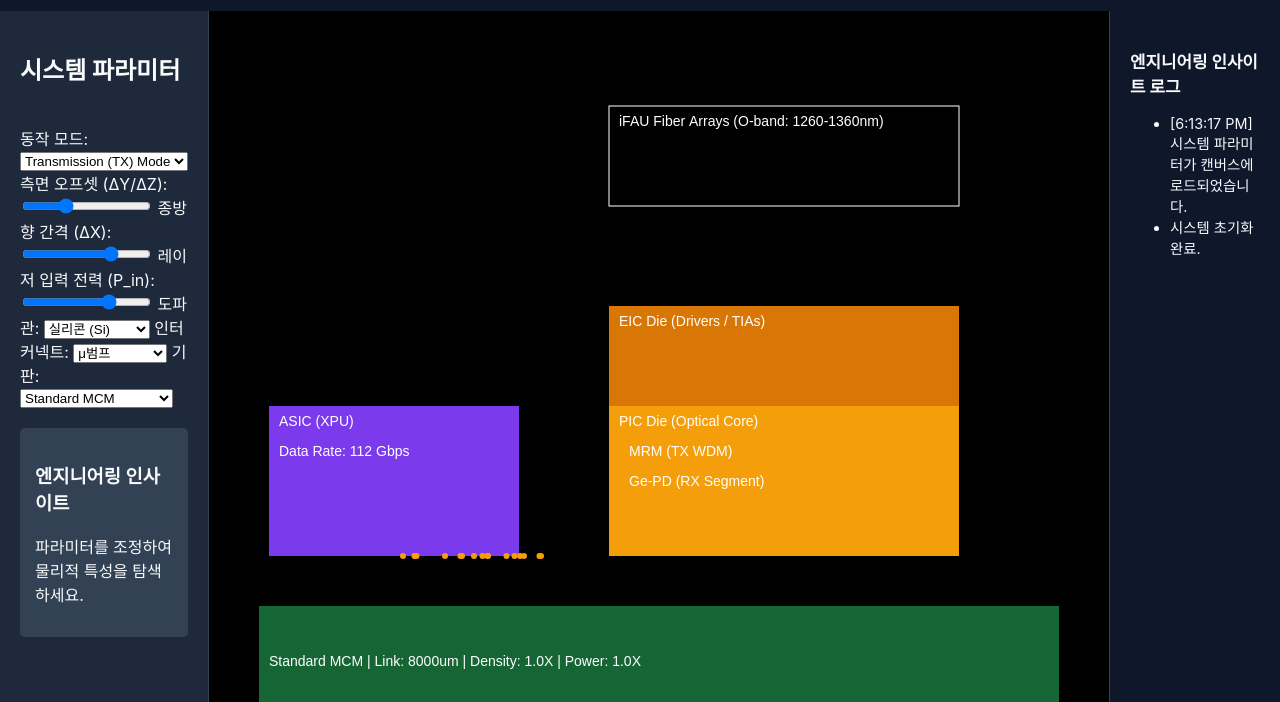
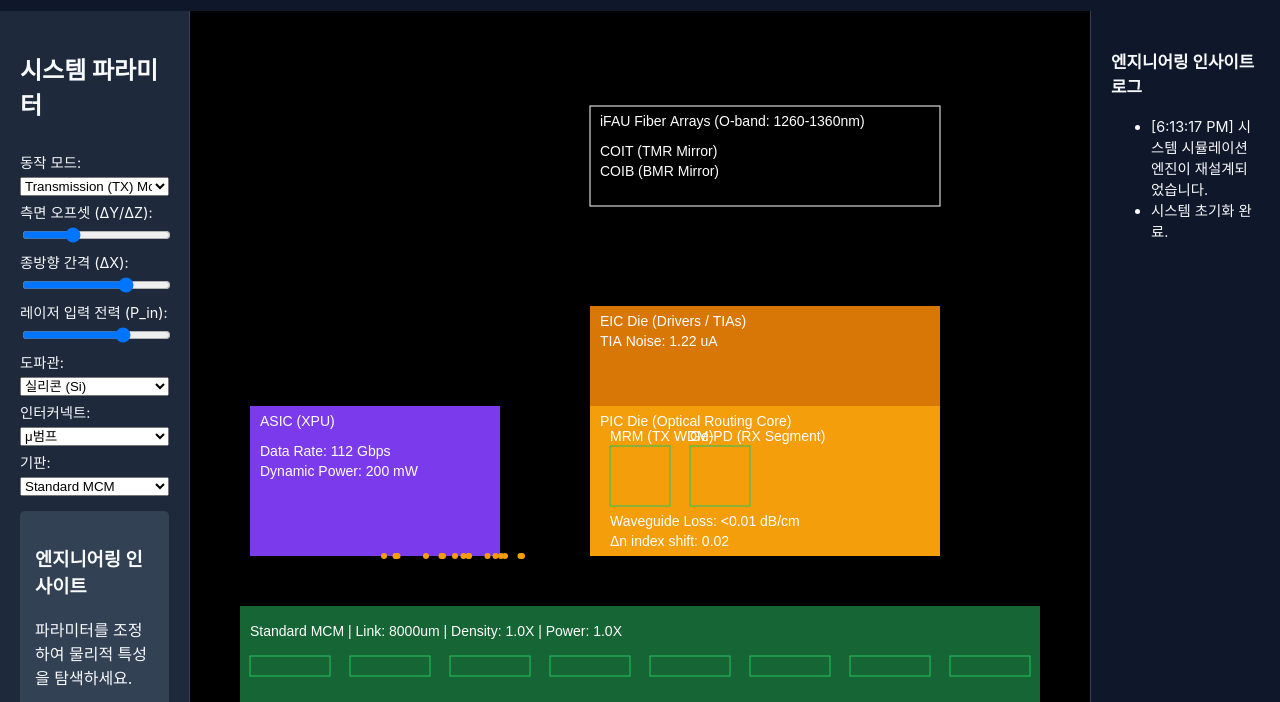
Before and after one commit to alsktv/cpo, a website: page index.html in a window 1280 px wide. Shown: the part 98-800 px from the top of the page. Drawn offline with Linux system fonts and the light colour scheme.

Commit message:
Refactor simulation engine with dynamic graphics and interactive labels

```diff
--- a/script.js
+++ b/script.js
@@ -1,7 +1,12 @@
 const canvas = document.getElementById('cpoCanvas');
 const ctx = canvas.getContext('2d');
-const modeSelect = document.getElementById('mode');
-const substrateSelect = document.getElementById('substrate');
+const config = {
+    mode: document.getElementById('mode'),
+    substrate: document.getElementById('substrate'),
+    interconnect: document.getElementById('interconnect'),
+    laserPower: document.getElementById('pin'),
+    material: document.getElementById('material')
+};
 const logEntries = document.getElementById('log-entries');
 
 let particles = [];
@@ -13,34 +18,19 @@
     logEntries.prepend(li);
 }
 
-function drawSystem() {
-    ctx.clearRect(0, 0, canvas.width, canvas.height);
-    const substrate = substrateSelect.value;
-    const interconnect = document.getElementById('interconnect').value;
-
-    // 1. Substrate Layer (Dynamic)
-    ctx.fillStyle = substrate === 'MCM' ? '#166534' : '#1e293b';
-    ctx.fillRect(50, 650, 800, 100);
-    ctx.fillStyle = '#fff';
-    ctx.font = '14px Arial';
-
-    if (substrate === 'MCM') {
-        ctx.fillText('Standard MCM | Link: 8000um | Density: 1.0X | Power: 1.0X', 60, 710);
-    } else if (substrate === 'InFO') {
-        ctx.fillText('RDL InFO | Link: 550um | Density: 12.5X | Power: 0.3X', 60, 710);
-    } else {
-        ctx.fillText('CoWoS-L | Link: 500um | Density: 25.0X | BW: 3.6X', 60, 710);
-        ctx.fillText('Eye-Diagram: Wide Open (+24% Margin)', 60, 730);
-    }
-
-    // 2. ASIC (XPU)
+function drawASIC() {
+    const power = parseFloat(config.laserPower.value);
     ctx.fillStyle = '#7c3aed';
     ctx.fillRect(60, 450, 250, 150);
     ctx.fillStyle = '#fff';
+    ctx.font = '14px Arial';
     ctx.fillText('ASIC (XPU)', 70, 470);
-    ctx.fillText('Data Rate: 112 Gbps', 70, 500);
+    ctx.fillText(`Data Rate: ${power * 5.6} Gbps`, 70, 500);
+    ctx.fillText(`Dynamic Power: ${power * 10} mW`, 70, 520);
+}
 
-    // 3. COUPE Engine
+function drawCOUPE() {
+    const power = parseFloat(config.laserPower.value);
     ctx.fillStyle = '#f59e0b';
     ctx.fillRect(400, 450, 350, 150); // PIC
     ctx.fillStyle = '#d97706';
@@ -48,45 +38,100 @@
 
     ctx.fillStyle = '#fff';
     ctx.fillText('EIC Die (Drivers / TIAs)', 410, 370);
-    ctx.fillText('PIC Die (Optical Core)', 410, 470);
-    ctx.fillText('MRM (TX WDM)', 420, 500);
-    ctx.fillText('Ge-PD (RX Segment)', 420, 530);
+    ctx.fillText(`TIA Noise: ${(24.43 / power).toFixed(2)} uA`, 410, 390);
+    ctx.fillText('PIC Die (Optical Routing Core)', 410, 470);
 
-    // 4. Optical Stack
+    // Sub-components
+    ctx.strokeRect(420, 490, 60, 60);
+    ctx.fillText('MRM (TX WDM)', 420, 485);
+    ctx.strokeRect(500, 490, 60, 60);
+    ctx.fillText('Ge-PD (RX Segment)', 500, 485);
+
+    ctx.fillText(`Waveguide Loss: <0.01 dB/cm`, 420, 570);
+    ctx.fillText(`Δn index shift: ${power * 0.001}`, 420, 590);
+}
+
+function drawOpticalCoupler() {
     ctx.strokeStyle = '#fff';
-    ctx.strokeRect(400, 150, 350, 100); // iFAU
+    ctx.strokeRect(400, 150, 350, 100);
     ctx.fillText('iFAU Fiber Arrays (O-band: 1260-1360nm)', 410, 170);
+    ctx.fillText('COIT (TMR Mirror)', 410, 200);
+    ctx.fillText('COIB (BMR Mirror)', 410, 220);
+}
+
+function drawSubstrate() {
+    const sub = config.substrate.value;
+    const x = 50, y = 650, w = 800, h = 100;
+
+    ctx.fillStyle = sub === 'MCM' ? '#166534' : '#1e293b';
+    ctx.fillRect(x, y, w, h);
+
+    ctx.fillStyle = '#fff';
+    if (sub === 'MCM') {
+        ctx.fillText('Standard MCM | Link: 8000um | Density: 1.0X | Power: 1.0X', 60, 680);
+        ctx.strokeStyle = '#22c55e';
+        for(let i=0; i<8; i++) ctx.strokeRect(60 + i*100, 700, 80, 20);
+    } else if (sub === 'InFO') {
+        ctx.fillText('RDL InFO | Link: 550um | Density: 12.5X | Power: 0.3X', 60, 680);
+        ctx.strokeStyle = '#38bdf8';
+        for(let i=0; i<40; i++) ctx.strokeRect(60 + i*20, 700, 10, 30);
+    } else {
+        ctx.fillText('CoWoS-L | Link: 500um | Density: 25.0X | BW: 3.6X', 60, 680);
+        ctx.fillText('Eye-Diagram: Wide Open (+24% Margin)', 60, 710);
+        ctx.fillStyle = '#f59e0b';
+        ctx.fillRect(60, 730, 780, 10);
+    }
+}
+
+function drawSystem() {
+    ctx.clearRect(0, 0, canvas.width, canvas.height);
+
+    const power = parseFloat(config.laserPower.value);
+    burnout = power > 24.43 && config.material.value === 'Si';
+
+    drawSubstrate();
+    drawASIC();
+    drawCOUPE();
+    drawOpticalCoupler();
+
+    if (burnout) {
+        ctx.fillStyle = 'red';
+        ctx.font = '20px Arial';
+        ctx.fillText('BURNT OUT (TPA Effect)', 400, 500);
+        ctx.beginPath();
+        ctx.arc(450, 500, 50, 0, Math.PI*2);
+        ctx.stroke();
+    }
 }
 
 function updateParticles() {
-    const mode = modeSelect.value;
-    const speed = (document.getElementById('interconnect').value === 'SoIC') ? 5 : 0.5;
+    if (burnout) return;
+
+    const sub = config.substrate.value;
+    const speed = sub === 'MCM' ? 0.5 : (sub === 'InFO' ? 2 : 8);
 
     if (Math.random() < 0.1) {
         particles.push({
-            x: mode === 'TX' ? 185 : 500,
-            y: 600,
-            vx: mode === 'TX' ? speed : 0,
-            vy: mode === 'TX' ? 0 : speed
+            x: 185, y: 600,
+            vx: speed, vy: 0
         });
     }
 
-    ctx.fillStyle = mode === 'TX' ? '#f59e0b' : '#38bdf8';
+    ctx.fillStyle = '#f59e0b';
     particles.forEach((p, i) => {
         p.x += p.vx;
-        p.y -= p.vy;
         ctx.beginPath();
         ctx.arc(p.x, p.y, 3, 0, Math.PI*2);
         ctx.fill();
-        if (p.x > 900 || p.y < 0) particles.splice(i, 1);
+        if (p.x > 900) particles.splice(i, 1);
     });
 }
 
 function animate() {
     drawSystem();
-    if (!burnout) updateParticles();
+    updateParticles();
     requestAnimationFrame(animate);
 }
 
 animate();
-log("시스템 파라미터가 캔버스에 로드되었습니다.");
+log("시스템 시뮬레이션 엔진이 재설계되었습니다.");
--- a/style.css
+++ b/style.css
@@ -11,7 +11,10 @@
 header { padding: 10px 20px; background: var(--panel-bg); text-align: center; }
 #app { display: flex; flex: 1; overflow: hidden; }
 
-#controls { width: 300px; background: var(--sidebar-bg); padding: 20px; border-right: 1px solid #334155; display: flex; flex-direction: column; gap: 20px; }
+#controls { width: 300px; background: var(--sidebar-bg); padding: 20px; border-right: 1px solid #334155; display: flex; flex-direction: column; gap: 10px; }
+#controls label { display: block; margin-bottom: 5px; font-size: 0.9em; }
+#controls select, #controls input { width: 100%; margin-top: 5px; }
+
 #diagram-container { flex: 1; display: flex; align-items: center; justify-content: center; position: relative; background: #000; }
 #cpoCanvas { cursor: crosshair; }
 #insights-log { width: 300px; background: var(--panel-bg); padding: 20px; border-left: 1px solid #334155; overflow-y: auto; font-size: 0.9em; }
```
